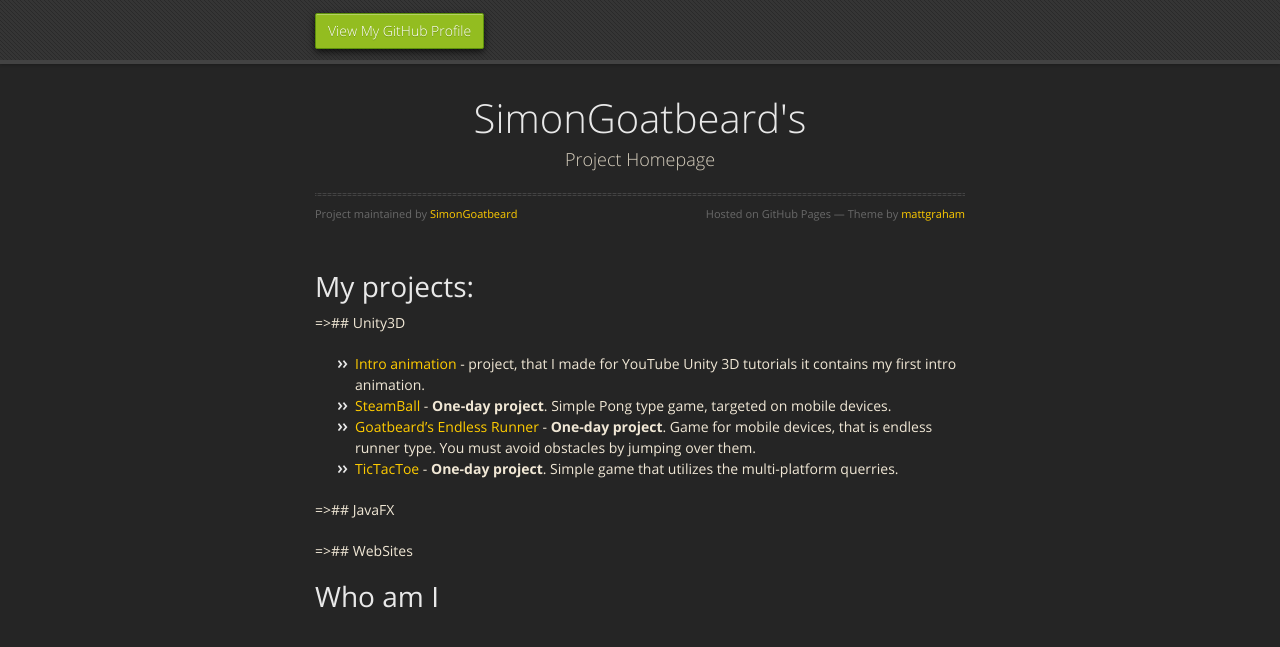
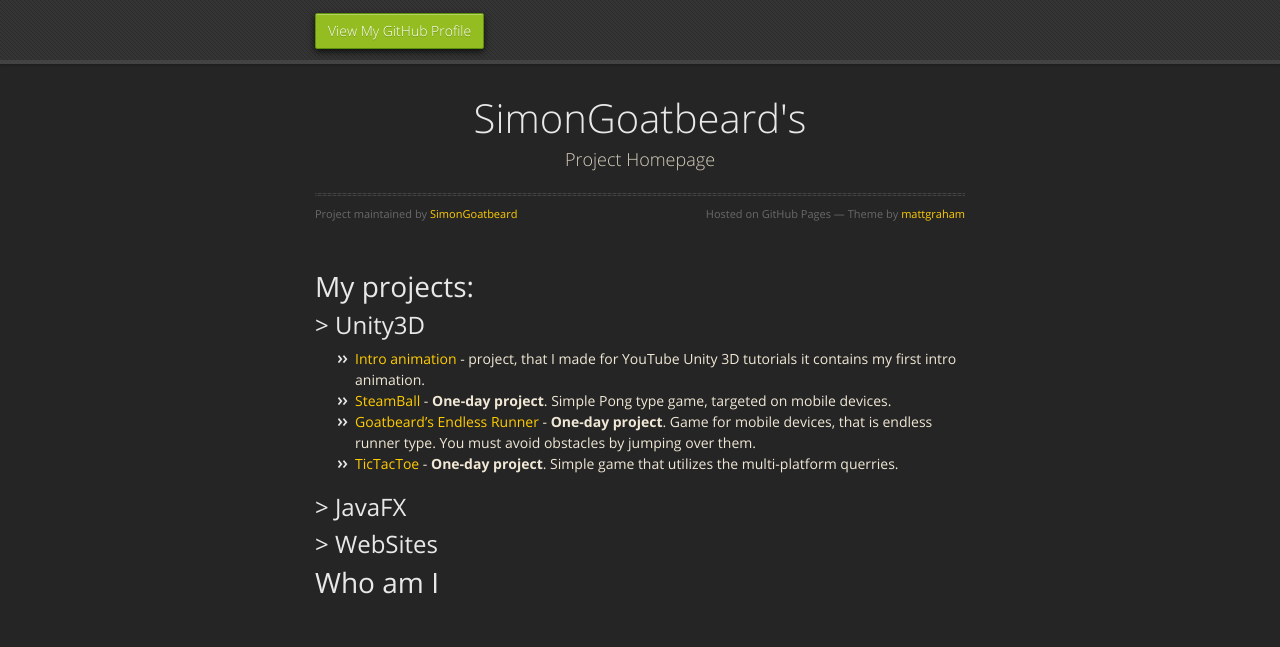
Before and after one commit to SimonGoatbeard/simongoatbeard.github.io, a Jekyll site: the page built from index.md, in a window 1280 px wide. Shown: the top 647 px of the page. Built offline with Jekyll 4.4.1, drawn with Linux system fonts in a browser that asks for light colours; nearby versions of some CDN libraries; our own code applies the rules of GitHub Pages for plain Markdown files.

```diff
--- a/index.md
+++ b/index.md
@@ -3,16 +3,16 @@ layout: default
 ---
 
 # My projects:
-=>## Unity3D
+## > Unity3D
 
 *   [Intro animation](unity-intro) - project, that I made for YouTube Unity 3D tutorials it contains my first intro animation.
 *   [SteamBall](unity-steamball) - **One-day project**. Simple Pong type game, targeted on mobile devices.
 *   [Goatbeard's Endless Runner](unity-goatbeardsendlessrunner) - **One-day project**. Game for mobile devices, that is endless runner type. You must avoid obstacles by jumping over them.
 *   [TicTacToe](unity-tictactoe) - **One-day project**. Simple game that utilizes the multi-platform querries.
 
-=>## JavaFX
+## > JavaFX
 
-=>## WebSites
+## > WebSites
 
 
 # Who am I
```
